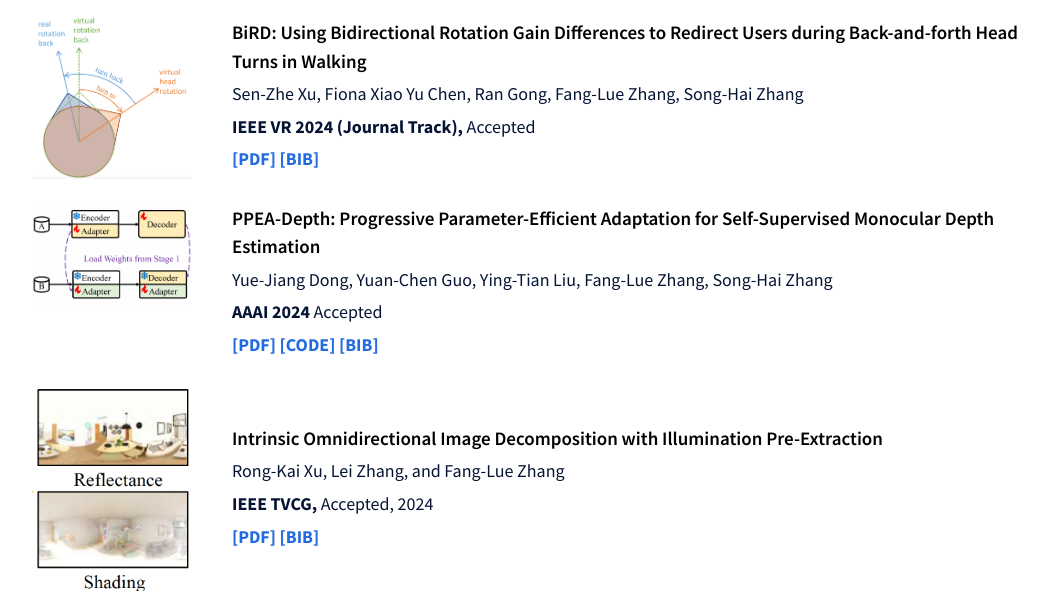
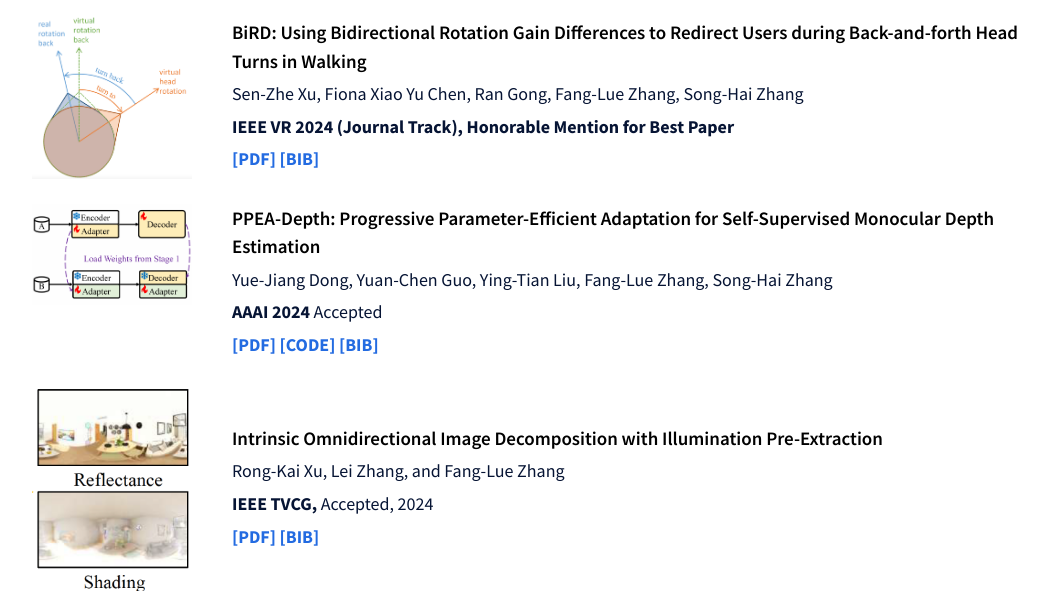
Before and after one commit to fanglue/fanglue.github.io, a website: page index.html in a window 1280 px wide. Shown: the part 1691-2285 px from the top of the page, without its empty margins (108-1168 px from the left). Drawn offline with Linux system fonts and the light colour scheme.

Commit message:
Minor update

```diff
--- a/index.html
+++ b/index.html
@@ -153,7 +153,7 @@
             <div class="projects__row-content">
               <h3 class="projects__row-content-title">BiRD: Using Bidirectional Rotation Gain Differences to Redirect Users during Back-and-forth Head Turns in Walking</h3>
               <p class="projects__row-content-desc"> Sen-Zhe Xu, Fiona Xiao Yu Chen, Ran Gong, Fang-Lue Zhang, Song-Hai Zhang </p>
-              <p class="projects__row-content-desc"><strong> IEEE VR 2024 (Journal Track),</strong> Accepted </p>
+              <p class="projects__row-content-desc"><strong> IEEE VR 2024 (Journal Track), Honorable Mention for Best Paper </strong>  </p>
 				<p class="projects__row-content-desc" style = "color:#236BE1"><strong>[<a href="">PDF</a>] [<a href="">BIB</a>]</strong>&nbsp;</p>
             </div>
           </div>
```
